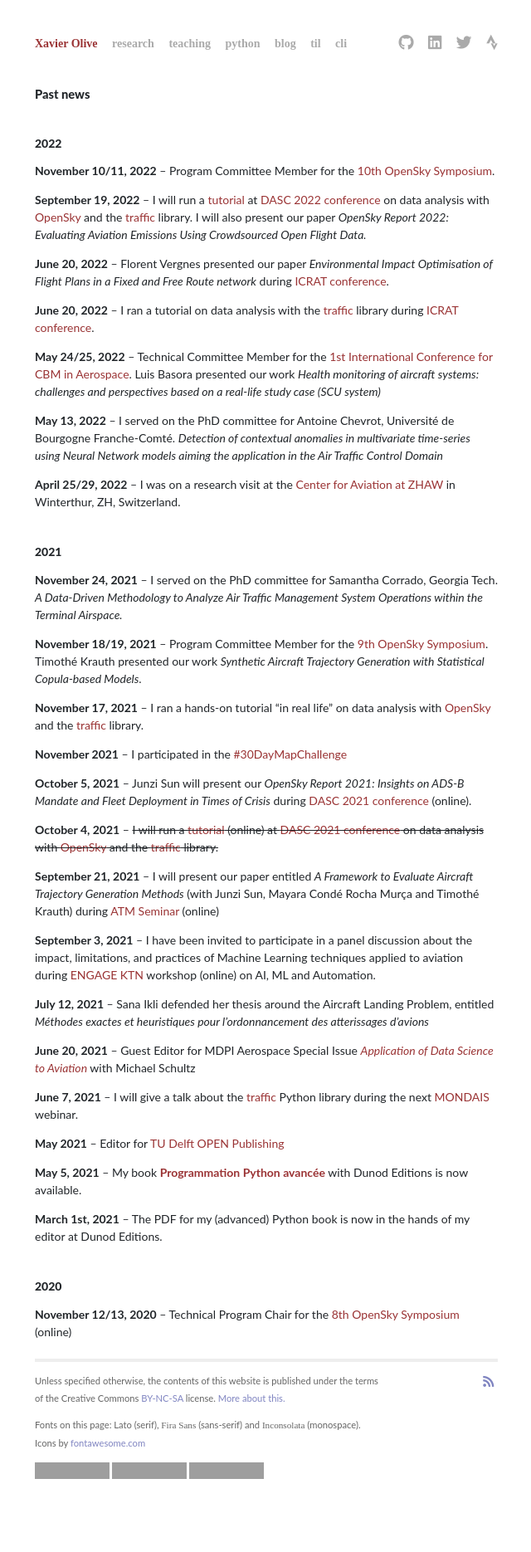
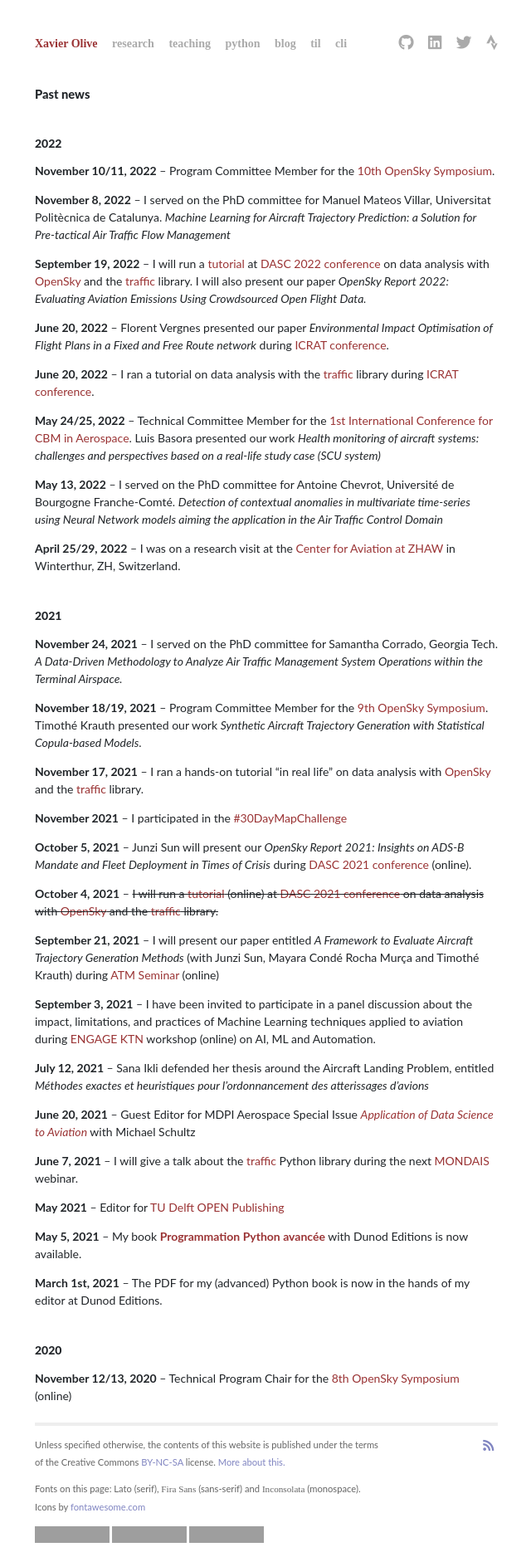
Before and after one commit to xoolive/xoolive.github.io, a Jekyll site: the page built from _pages/news.md, in a window 1280 px wide. Shown: the whole page at 83% size, without its empty margins (319-959 px from the left). Built offline with Jekyll 4.4.1, drawn with Linux system fonts in a browser that asks for light colours; nearby versions of some CDN libraries; some web fonts are replaced; a script that is not in the unit is left out; before the commit the page ends 1793 px from its top, so only the background shows below that; grey boxes are pictures that could not be loaded.

Commit message:
some news

```diff
--- a/_pages/news.md
+++ b/_pages/news.md
@@ -9,6 +9,8 @@ permalink: /news/
 ## 2022
 
 **November 10/11, 2022** -- Program Committee Member for the [10th OpenSky Symposium](http://symposium.opensky-network.org/).
+
+**November 8, 2022** -- I served on the PhD committee for Manuel Mateos Villar, Universitat Politècnica de Catalunya. _Machine Learning for Aircraft Trajectory Prediction: a Solution for Pre-tactical Air Traffic Flow Management_
 
 **September 19, 2022** -- I will run a [tutorial](https://2022.dasconline.org/tutorials/) at [DASC 2022 conference](https://2022.dasconline.org/)
 on data analysis with [OpenSky](https://opensky-network.org/) and the [traffic](https://github.com/xoolive/traffic) library. I will also present our paper _OpenSky Report 2022: Evaluating Aviation Emissions Using Crowdsourced Open Flight Data._
```
Also changed, not shown: _pages/le-petit-prince.md (+1 -0 lines).
